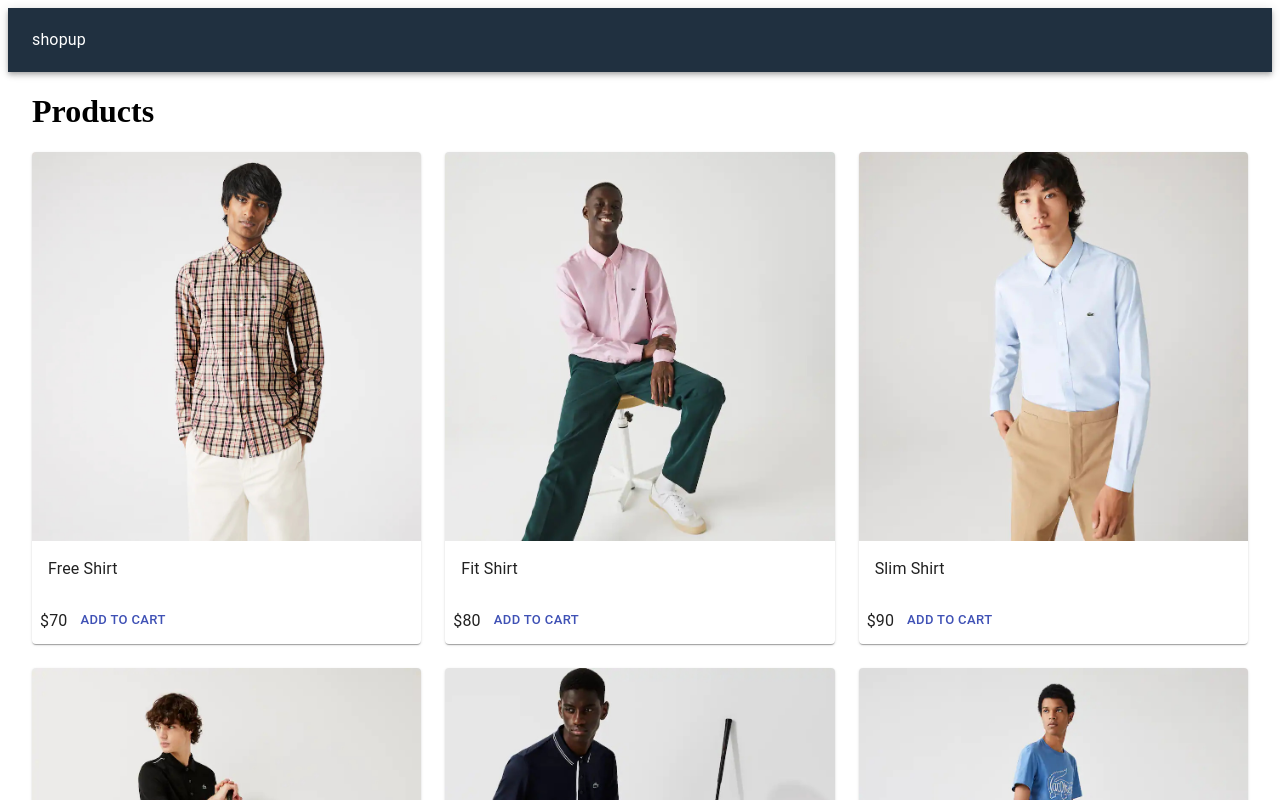
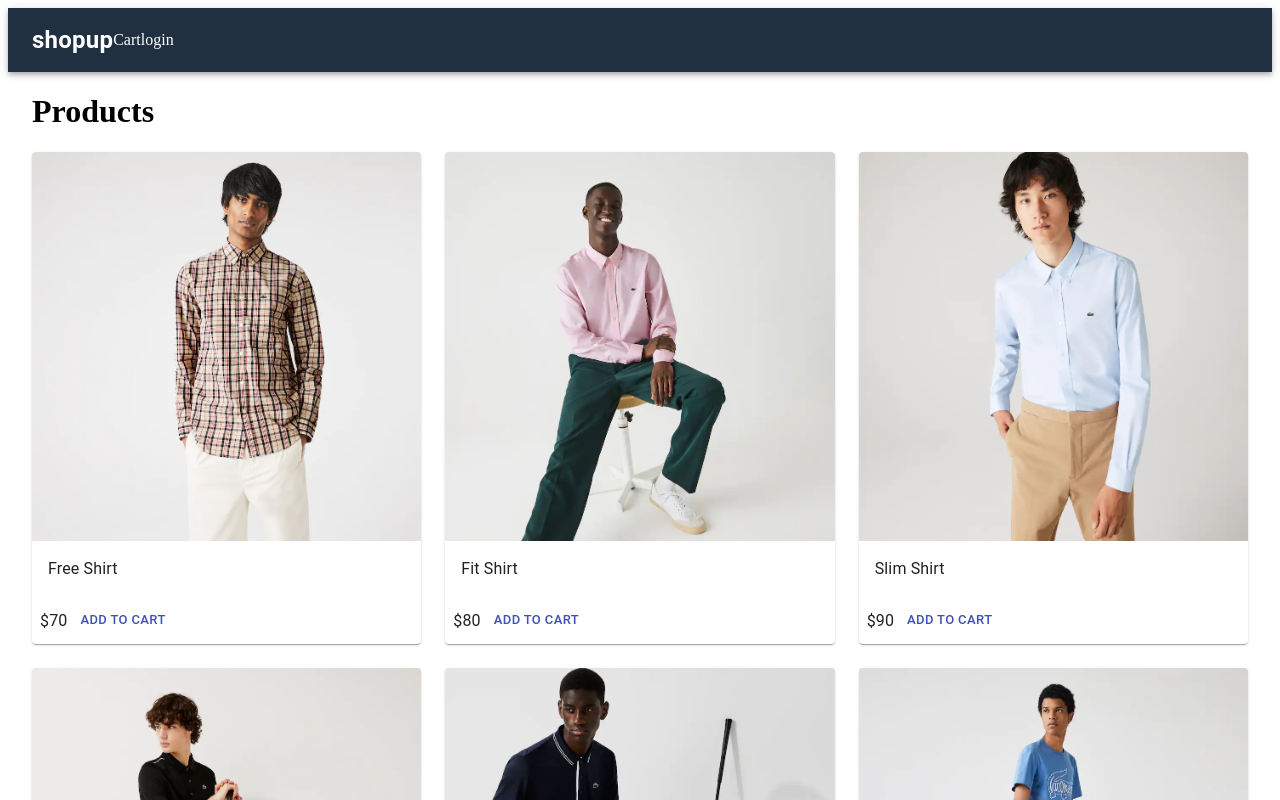
Before and after one commit to Sahil811/Shopup, a Next.js app: page / in a window 1280 px wide. Shown: the top 800 px of the page. Built offline with nearby package versions, Linux system fonts and the light colour scheme.

Commit message:
main: product router setup

```diff
--- a/components/Layout.js
+++ b/components/Layout.js
@@ -1,7 +1,14 @@
-import { AppBar, Container, Toolbar, Typography } from "@material-ui/core";
+import {
+  AppBar,
+  Container,
+  Link,
+  Toolbar,
+  Typography,
+} from "@material-ui/core";
 import Head from "next/head";
 import React from "react";
 import useStyles from "../utils/styles.js";
+import NextLink from "next/link";
 
 export default function Layout({ children }) {
   const classes = useStyles();
@@ -14,7 +21,21 @@ export default function Layout({ children }) {
 
       <AppBar position="static" className={classes.navbar}>
         <Toolbar>
-          <Typography>shopup</Typography>
+          <NextLink href="" passHref>
+            <Link className={classes.link}>
+              <Typography className={classes.brand}>shopup</Typography>
+            </Link>
+          </NextLink>
+
+          <div className={classes.grow}>
+            <NextLink href="/cart" passHref>
+              <Link className={classes.link}>Cart</Link>
+            </NextLink>
+
+            <NextLink href="/login" passHref>
+              <Link className={classes.link}>login</Link>
+            </NextLink>
+          </div>
         </Toolbar>
       </AppBar>
 
--- a/pages/index.js
+++ b/pages/index.js
@@ -10,6 +10,7 @@ import {
 } from "@material-ui/core";
 import Layout from "../components/Layout.js";
 import data from "../utils/data.js";
+import NextLink from "next/link";
 
 export default function Home() {
   return (
@@ -20,6 +21,7 @@ export default function Home() {
           {data.products.map((product) => (
             <Grid item md={4} key={product.name}>
               <Card>
+                <NextLink href={`/product/${product.slug}`} passHref>
                   <CardActionArea>
                     <CardMedia
                       component="img"
@@ -32,6 +34,7 @@ export default function Home() {
                       <Typography>{product.name}</Typography>
                     </CardContent>
                   </CardActionArea>
+                </NextLink>
 
                 <CardActions>
                   <Typography>{`$${product.price}`}</Typography>
--- a/utils/styles.js
+++ b/utils/styles.js
@@ -1,9 +1,6 @@
 import { makeStyles } from "@material-ui/core";
 
 const useStyles = makeStyles({
-  main: {
-    minHeight: "80vh",
-  },
   navbar: {
     backgroundColor: "#203040",
     "$ a": {
@@ -11,6 +8,20 @@ const useStyles = makeStyles({
       marginLeft: 10,
     },
   },
+  brand: {
+    fontWeight: "bold",
+    fontSize: "1.5rem",
+  },
+  grow: {
+    flexGrow: 1,
+  },
+  link: {
+    color: "#ffffff",
+    textDecoration: "none",
+  },
+  main: {
+    minHeight: "80vh",
+  },
   footer: {
     textAlign: "center",
   },
```
Also changed, not shown: pages/product/[slug].js (added, +22 -0 lines). Lines whose indentation alone changed are shown as unchanged.
